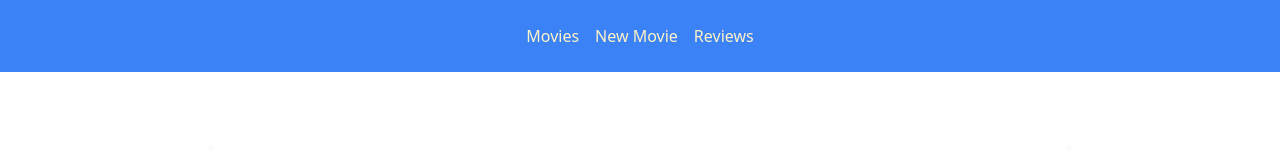
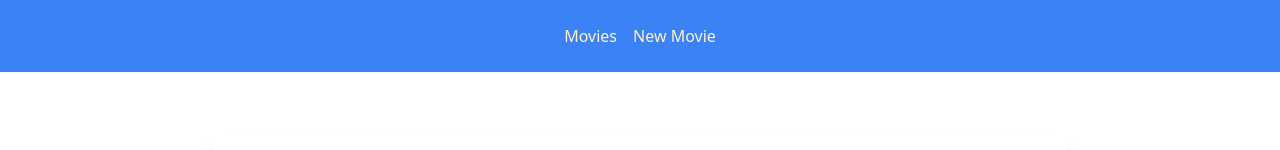
Before and after one commit to jreyes8631/movie-rating-frontend, a React (Create React App) app: page /movies/1/reviews/new in a window 1280 px wide. Shown: the top 150 px of the page. Built offline with nearby package versions, Linux system fonts and the light colour scheme.

Commit message:
remove review index route

```diff
--- a/src/App.js
+++ b/src/App.js
@@ -30,14 +30,6 @@ function App() {
           activeClassName="text-yellow-300"
         >
           New Movie
-        </NavLink>
-
-        <NavLink
-          className="inline-block p-2" to="/reviews"
-          activeClassName="text-yellow-300"
-          exact
-        >
-          Reviews
         </NavLink>
 
 
```
